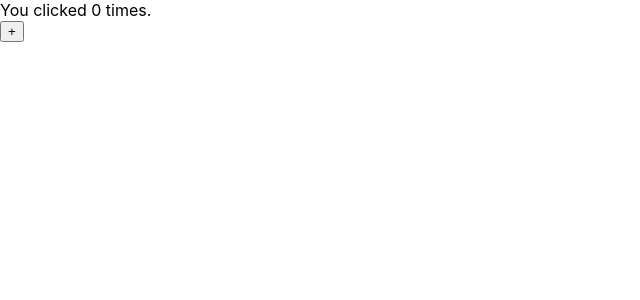
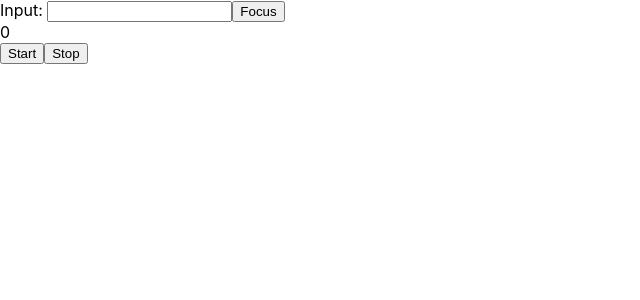
Before and after one commit to HY219/TIL, a React (Create React App) app in the folder FE_DevCourse/Week12/Day55/kdt-app/: page / in a window 1280 px wide. Shown: the top 300 px of the page, without its empty margins (0-640 px from the left). Built offline with nearby package versions, Linux system fonts and the light colour scheme.

Commit message:
Feat: useRef로 input요소에 focus 및 값 변화 시 렌더링 방지
1. DOM 직접 접근
2. 다시 렌더링 되지 않을 지역변수 사용

```diff
--- a/FE_DevCourse/Week12/Day55/kdt-app/src/App.js
+++ b/FE_DevCourse/Week12/Day55/kdt-app/src/App.js
@@ -1,42 +1,26 @@
-// useEffect
-// 무언가 변화가 있을 때, 감지하여 반응하는 Hook
-import { useEffect, useState } from "react";
+// useRef는
+// 1. 'DOM에 직접 접근'할 때 사용한다.
+// 2. '다시 렌더링하지 않을, 지역 변수'로 사용할 때 사용한다.
+// useState는 값이 변경될 때 다시 렌더링을 한다.
+// useRef는 값이 변경되도라도 다시 렌더링을 하지 않는다.
+
+import { useRef } from "react";
+import Input from "./components/Input";
+import AutoCounter from "./components/AutoCounter.js";
 
 function App() {
-  const [count, setCount] = useState(0);
-
-  /*
-  useEffect(감지 후 실행할 동작, 감지 할 것(리스트, 배열 o));
-  */
-
-  /* count의 변화를 감지한다. */
-  useEffect(() => {
-    console.log(`Clicked ${count} times.`);
-  }, [count]);
-
-  /* 컴포넌트가 처음 로드될 때 실행된다. */
-  useEffect(() => {
-    console.log(
-      "Component Loaded. 라이프사이클처럼 사용o. 새로고침할 때 감지. - 전역적인(초기) 이벤트를 사용할 때 활용o"
-    );
-    const handleScroll = () => {
-      console.log(window.scrollY);
-    };
-
-    // 전역 이벤트 설정 시
-    document.addEventListener("scroll", handleScroll);
-    // 반드시 해제
-    // return으로 반환한 함수는
-    // 컴포넌트가 제거 될 때 실행이 된다.
-    return () => document.removeEventListener("scroll", handleScroll);
-  }, []);
+  const inputRef = useRef();
 
   return (
     <div>
-      <div>You clicked {count} times.</div>
-      <button onClick={() => setCount(count + 1)}>+</button>
-      <div style={{ height: 1000 }}></div>
+      {/* ref - 연결 */}
+      <Input ref={inputRef} />
+      {/* current - DOM에 직접 접근 */}
+      <button onClick={() => inputRef.current.focus()}>Focus</button>
+
+      <AutoCounter />
     </div>
   );
 }
+
 export default App;
--- /dev/null
+++ b/FE_DevCourse/Week12/Day55/kdt-app/src/components/AutoCounter.js/index.js
@@ -0,0 +1,28 @@
+import { useRef, useState } from "react";
+
+const AutoCounter = () => {
+  const [count, setCount] = useState(0);
+  const intervalId = useRef(); // 지역변수로 Id지정
+
+  const handleStart = () => {
+    // intervalId.current가 변화하더라도, 다시 렌더링 하지 않는다. - useRef를 사용하는 이유
+    intervalId.current = setInterval(() => {
+      // 반복적으로 실행할 작업
+      setCount((count) => count + 1);
+    }, 1000);
+  };
+
+  const handleStop = () => {
+    // 반복 작업 중지
+    clearInterval(intervalId.current);
+  };
+  return (
+    <>
+      <div>{count}</div>
+      <button onClick={handleStart}>Start</button>
+      <button onClick={handleStop}>Stop</button>
+    </>
+  );
+};
+
+export default AutoCounter;
--- /dev/null
+++ b/FE_DevCourse/Week12/Day55/kdt-app/src/components/Input/index.js
@@ -0,0 +1,17 @@
+import React, { useEffect } from "react";
+
+// React.forwardRef((props,ref)) => {})
+// 함수형 컴포넌트가 ref 전달 가능
+const Input = React.forwardRef((_, ref) => {
+  useEffect(() => {
+    console.log(ref.current);
+  }, [ref]);
+
+  return (
+    <>
+      Input: <input ref={ref} />
+    </>
+  );
+});
+
+export default Input;
```
Also changed, not shown: FE_DevCourse/Week12/Day55/kdt-app/src/workedAppBefore/useEffect.js (added, +42 -0 lines).
